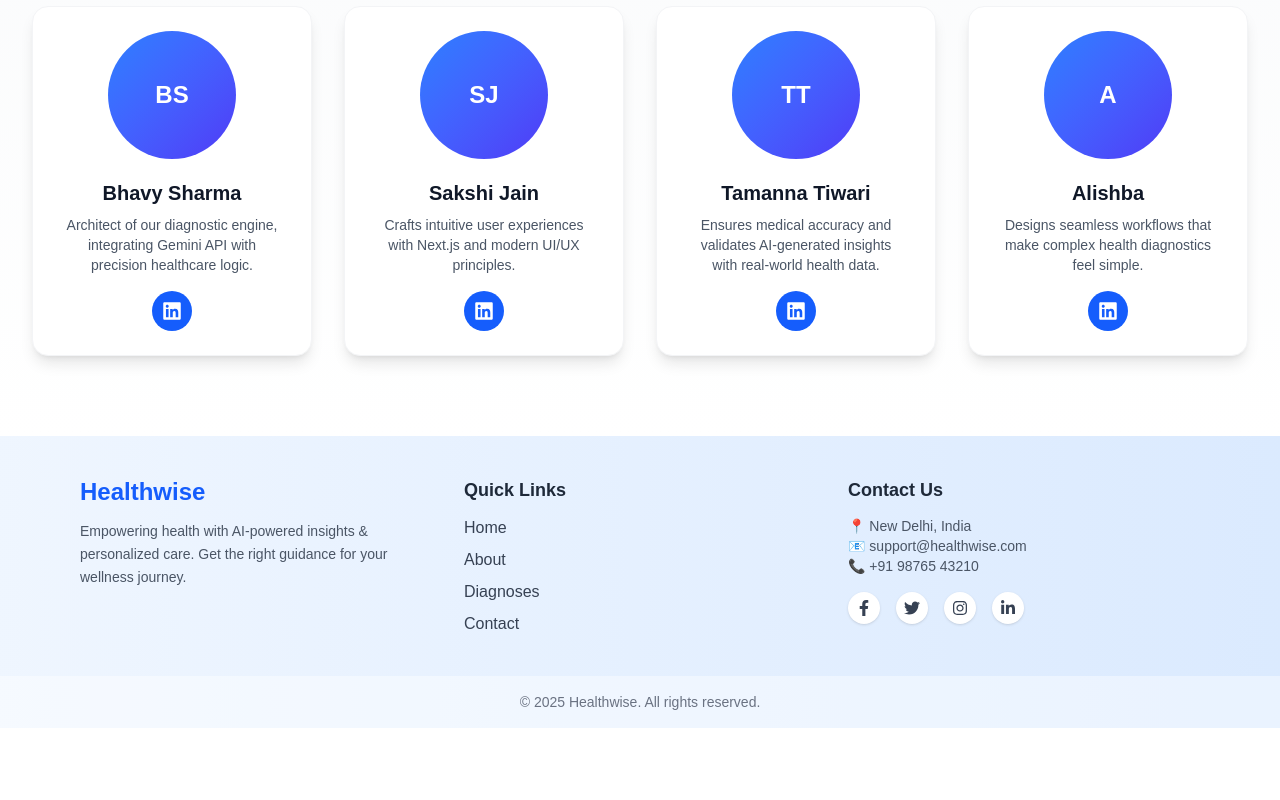
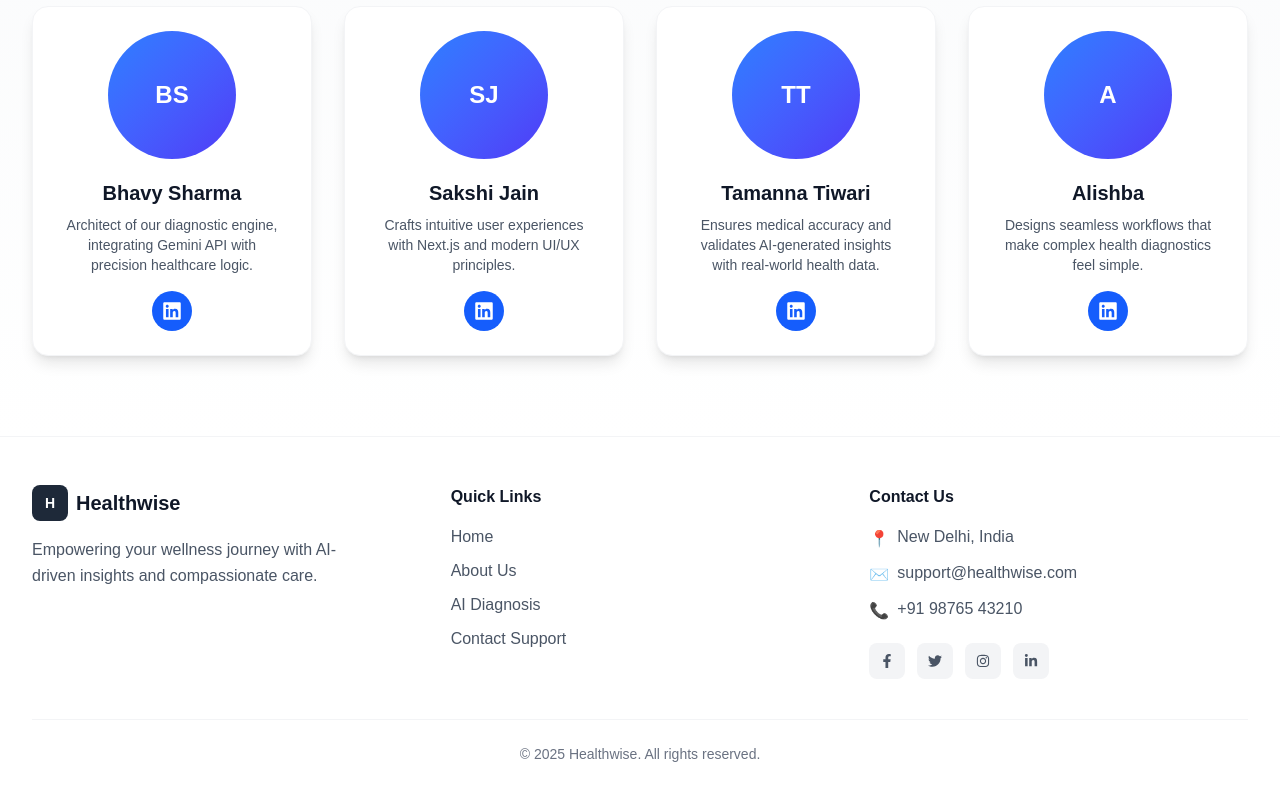
Before and after one commit to bhavy-sharma/HealtWise, a Next.js app: page / in a window 1280 px wide. Shown: the part 1911-2711 px from the top of the page. Before the commit the page ends 2639 px from the top, so only its background shows below. Built offline with nearby package versions, Linux system fonts and the light colour scheme.

Commit message:
Footer done

```diff
--- a/components/Footer.jsx
+++ b/components/Footer.jsx
@@ -1,54 +1,97 @@
+// components/Footer.js
 import Link from "next/link";
 import { FaFacebookF, FaTwitter, FaLinkedinIn, FaInstagram } from "react-icons/fa";
 
 export default function Footer() {
   return (
-    <footer className="bg-gradient-to-r from-blue-50 to-blue-100 text-gray-700 pt-10">
-    <div className="max-w-6xl mx-auto px-4 grid grid-cols-1 md:grid-cols-3 gap-8">
+    <footer className="bg-white border-t border-gray-100">
+      <div className="max-w-7xl mx-auto px-4 sm:px-6 lg:px-8 py-12">
+        <div className="grid grid-cols-1 md:grid-cols-3 gap-10">
 
-        <div>
-        <h1 className="text-2xl font-bold text-blue-600">Healthwise</h1>
-        <p className="mt-3 text-sm text-gray-600 leading-relaxed">
-            Empowering health with AI-powered insights & personalized care.
-            Get the right guidance for your wellness journey.
+          {/* Brand & Description */}
+          <div className="space-y-4">
+            <Link href="/" className="inline-flex items-center space-x-2 group">
+              <div className="w-9 h-9 rounded-lg bg-gray-800 flex items-center justify-center">
+                <span className="text-white font-semibold text-sm">H</span>
+              </div>
+              <span className="text-xl font-bold text-gray-900">Healthwise</span>
+            </Link>
+            <p className="text-gray-600 leading-relaxed max-w-xs">
+              Empowering your wellness journey with AI-driven insights and compassionate care.
             </p>
           </div>
 
+          {/* Quick Links */}
           <div>
-        <h2 className="text-lg font-semibold mb-3 text-gray-800">Quick Links</h2>
-        <ul className="space-y-2">
-            <li><Link href="/" className="hover:text-blue-600 transition">Home</Link></li>
-            <li><Link href="/about" className="hover:text-blue-600 transition">About</Link></li>
-            <li><Link href="/diagnoses" className="hover:text-blue-600 transition">Diagnoses</Link></li>
-            <li><Link href="/contact" className="hover:text-blue-600 transition">Contact</Link></li>
+            <h2 className="text-base font-semibold text-gray-900 mb-4">Quick Links</h2>
+            <ul className="space-y-2.5">
+              {[
+                { name: "Home", href: "/" },
+                { name: "About Us", href: "/about" },
+                { name: "AI Diagnosis", href: "/diagnoses" },
+                { name: "Contact Support", href: "/contact" },
+              ].map((link) => (
+                <li key={link.name}>
+                  <Link
+                    href={link.href}
+                    className="inline-block text-gray-600 hover:text-gray-900 transition-colors duration-200 relative group"
+                  >
+                    {link.name}
+                    <span className="absolute -bottom-0.5 left-0 w-0 h-0.5 bg-gray-900 transition-all duration-200 group-hover:w-6"></span>
+                  </Link>
+                </li>
+              ))}
             </ul>
           </div>
 
+          {/* Contact & Social */}
           <div>
-        <h2 className="text-lg font-semibold mb-3 text-gray-800">Contact Us</h2>
-        <p className="text-sm text-gray-600">📍 New Delhi, India</p>
-        <p className="text-sm text-gray-600">📧 support@healthwise.com</p>
-        <p className="text-sm text-gray-600">📞 +91 98765 43210</p>
+            <h2 className="text-base font-semibold text-gray-900 mb-4">Contact Us</h2>
+            <div className="space-y-2.5 text-gray-600">
+              <p className="flex items-start">
+                <span className="mr-2 mt-0.5">📍</span>
+                <span>New Delhi, India</span>
+              </p>
+              <p className="flex items-start">
+                <span className="mr-2 mt-0.5">✉️</span>
+                <a href="mailto:support@healthwise.com" className="hover:text-gray-900 transition-colors">
+                  support@healthwise.com
+                </a>
+              </p>
+              <p className="flex items-start">
+                <span className="mr-2 mt-0.5">📞</span>
+                <a href="tel:+919876543210" className="hover:text-gray-900 transition-colors">
+                  +91 98765 43210
+                </a>
+              </p>
+            </div>
 
-        <div className="flex space-x-4 mt-4">
-            <a href="#" className="p-2 rounded-full bg-white shadow hover:bg-blue-600 hover:text-white transition">
-            <FaFacebookF />
+            <div className="flex space-x-3 mt-5">
+              {[
+                { Icon: FaFacebookF, href: "#", hover: "hover:bg-blue-600" },
+                { Icon: FaTwitter, href: "#", hover: "hover:bg-sky-500" },
+                { Icon: FaInstagram, href: "#", hover: "hover:bg-pink-600" },
+                { Icon: FaLinkedinIn, href: "#", hover: "hover:bg-blue-700" },
+              ].map(({ Icon, href, hover }, i) => (
+                <a
+                  key={i}
+                  href={href}
+                  className={`w-9 h-9 rounded-lg flex items-center justify-center bg-gray-100 text-gray-600 ${hover} hover:text-white transition-all duration-200`}
+                  aria-label={`Follow on ${Icon.name}`}
+                >
+                  <Icon className="text-sm" />
                 </a>
-            <a href="#" className="p-2 rounded-full bg-white shadow hover:bg-sky-500 hover:text-white transition">
-            <FaTwitter />
-            </a>
-            <a href="#" className="p-2 rounded-full bg-white shadow hover:bg-pink-600 hover:text-white transition">
-            <FaInstagram />
-            </a>
-            <a href="#" className="p-2 rounded-full bg-white shadow hover:bg-blue-700 hover:text-white transition">
-            <FaLinkedinIn />
-            </a>
+              ))}
             </div>
           </div>
         </div>
 
-    <div className="mt-10 text-center text-sm text-gray-500 bg-white/40 py-4">
+        {/* Bottom Bar */}
+        <div className="mt-10 pt-6 border-t border-gray-100 text-center">
+          <p className="text-sm text-gray-500">
             © {new Date().getFullYear()} Healthwise. All rights reserved.
+          </p>
+        </div>
       </div>
     </footer>
   );
```
Lines whose indentation alone changed are shown as unchanged.
